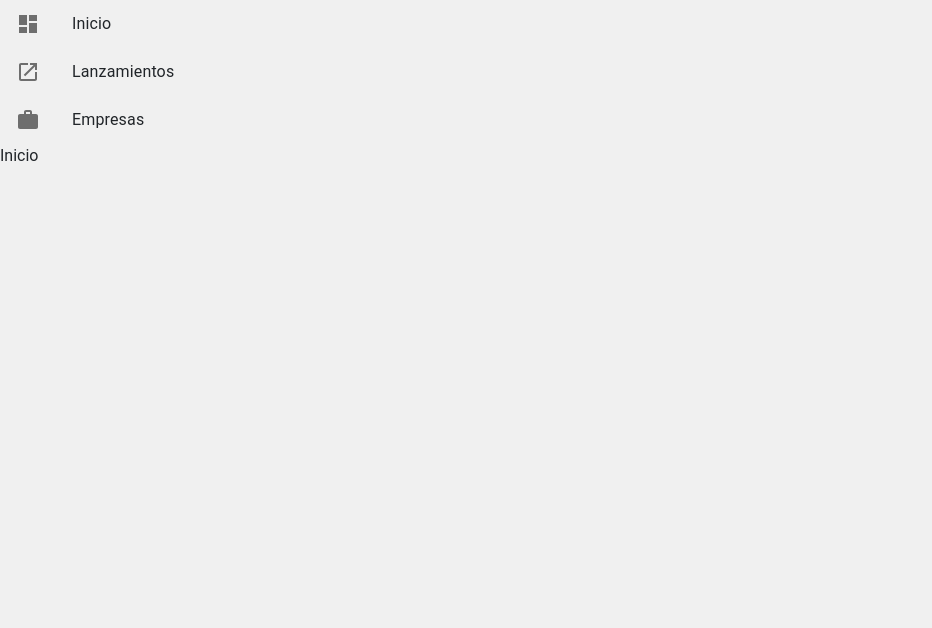
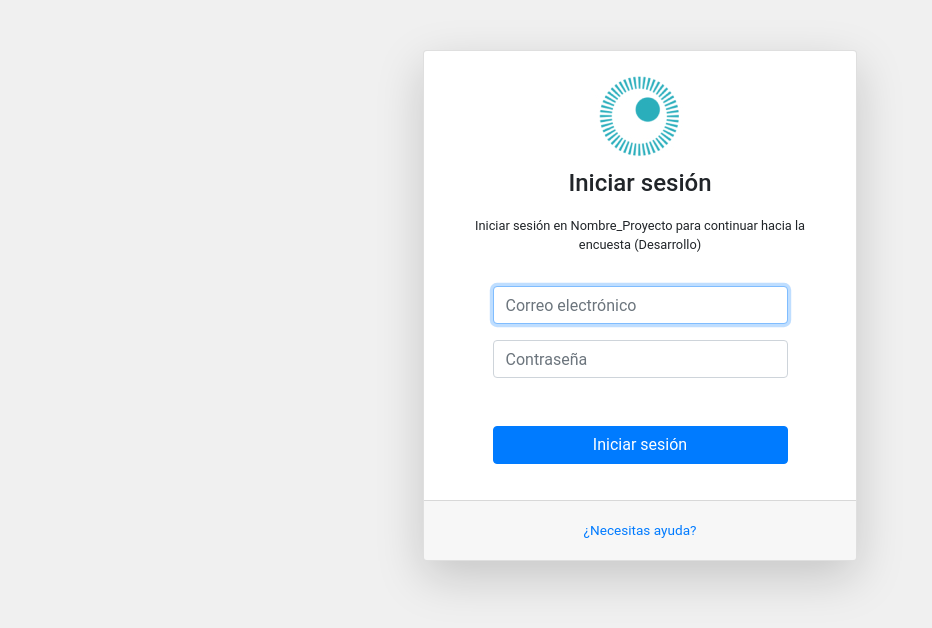
Before and after one commit to jjignacio/Interactivas, a React (Create React App) app: page / in a window 1280 px wide. Shown: the top 628 px of the page, without its empty margins (0-932 px from the left). Built offline with nearby package versions, Linux system fonts and the light colour scheme.

Commit message:
rollback redirect to observatorio main view to login

```diff
--- a/src/App.js
+++ b/src/App.js
@@ -1,15 +1,13 @@
 import React, {Component}  from 'react';
 import './App.css';
 
-//import Login from './components/Login'
-import MainView from './components/observatorioPyme/MainView'
+import Login from './components/Login'
 
 class App extends Component {
 
   render() {
     return(
-      /*<Login/>*/
-      <MainView/>
+      <Login/>
     )
   }
 
--- a/src/components/observatorioPyme/MainView.js
+++ b/src/components/observatorioPyme/MainView.js
@@ -1,12 +1,12 @@
 import React, {Component} from "react";
 import Menu from "./Menu";
-import Inicio from "./Summary";
+import Summary from "./Summary";
 
 class MainView extends Component {
     render() {
         return <div>
             <Menu/>
-            <Inicio/>
+            <Summary/>
         </div>
     }
 }
```
